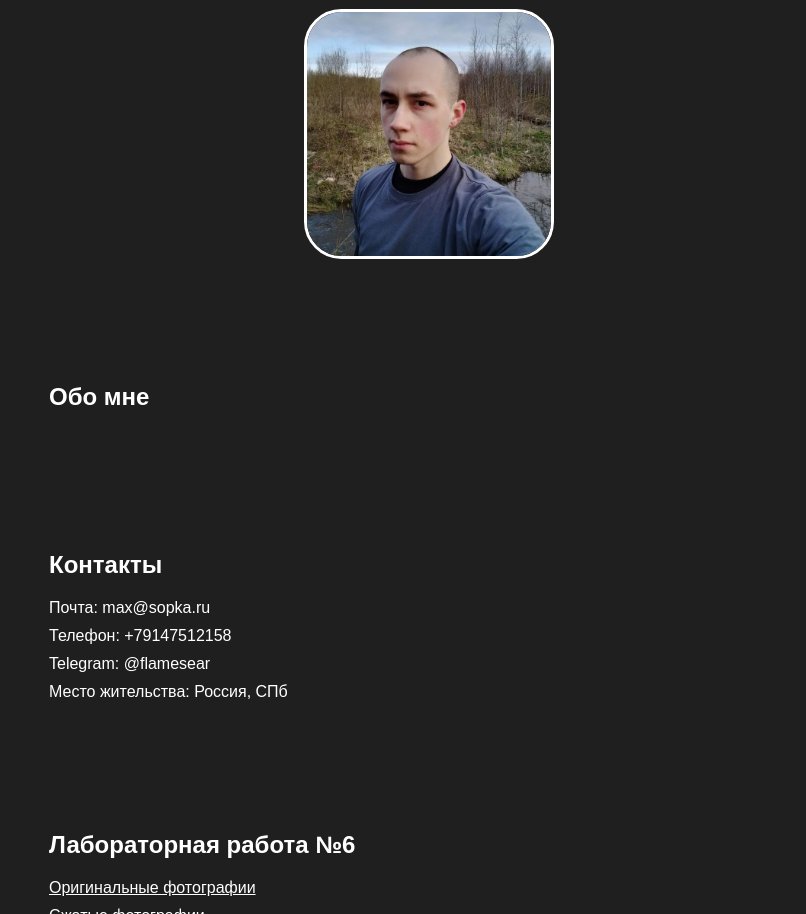
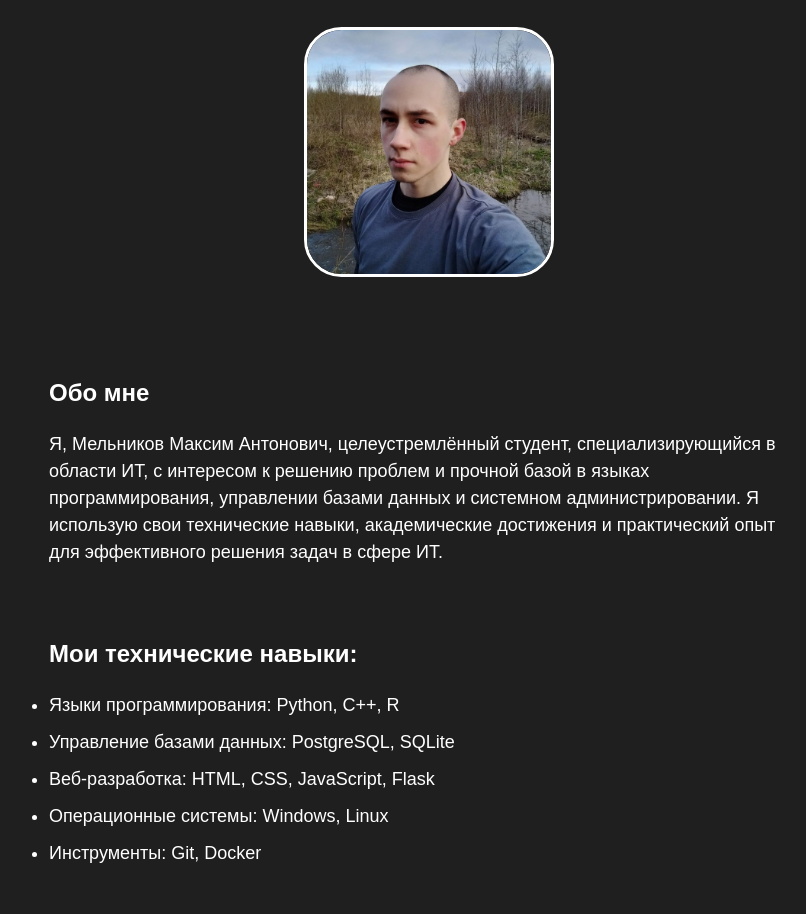
Before and after one commit to melnik2003/mywebsite, a plain HTML site: page index.html in a window 1280 px wide. Shown: the part 159-1073 px from the top of the page, without its empty margins (211-1017 px from the left). Drawn offline with Linux system fonts and the light colour scheme.

Commit message:
Overall improvements

```diff
--- a/index.html
+++ b/index.html
@@ -21,7 +21,26 @@
     <section id="about">
         <div class="container">
             <h2>Обо мне</h2>
-            <p>
+            <p class="multiline-text">
+                Я, Мельников Максим Антонович, целеустремлённый студент, специализирующийся
+                в области ИТ, с интересом к решению проблем и прочной базой в языках программирования, управлении
+                базами данных и системном администрировании. Я использую свои технические навыки,
+                академические достижения и практический опыт для эффективного решения задач в сфере ИТ.
+            </p>
+        </div>
+    </section>
+
+    <section id="skills">
+        <div class="container">
+            <h2>Мои технические навыки:</h2>
+            <ul>
+                <li>Языки программирования: Python, C++, R</li>
+                <li>Управление базами данных: PostgreSQL, SQLite</li>
+                <li>Веб-разработка: HTML, CSS, JavaScript, Flask</li>
+                <li>Операционные системы: Windows, Linux</li>
+                <li>Инструменты: Git, Docker</li>
+            </ul>
+
         </div>
     </section>
 
--- a/styles.css
+++ b/styles.css
@@ -10,6 +10,21 @@ body {
     color: #ffffff;
     margin: 0;
     padding: 0;
+    line-height: 1.5;
+    font-size: 18px;
+}
+
+p {
+    font-size: 18px;
+}
+
+ul {
+    list-style-type: none;
+    padding: 0;
+}
+
+ul li {
+    margin-bottom: 10px;
 }
 
 .container {
@@ -41,12 +56,20 @@ header p {
 }
 
 section {
-    padding: 40px 0;
+    padding: 10px 0;
+}
+
+section p {
+    margin: 0 0 10px;
 }
 
 section h2 {
     font-size: 24px;
-    margin: 0 0 20px; /* Increase space below */
+    margin: 0 0 20px;
+}
+
+section#skills ul li {
+    list-style-type: disc;
 }
 
 section#contact ul li a {
@@ -78,15 +101,6 @@ section#gallery {
     border-radius: 5px; /* Add some border radius for style */
 }
 
-ul {
-    list-style-type: none;
-    padding: 0;
-}
-
-ul li {
-    margin-bottom: 10px;
-}
-
 footer {
     background-color: #000000;
     text-align: center;
@@ -112,5 +126,5 @@ footer ul li a:hover {
 }
 
 .multiline-text {
-    white-space: pre-line;
+
 }
```
